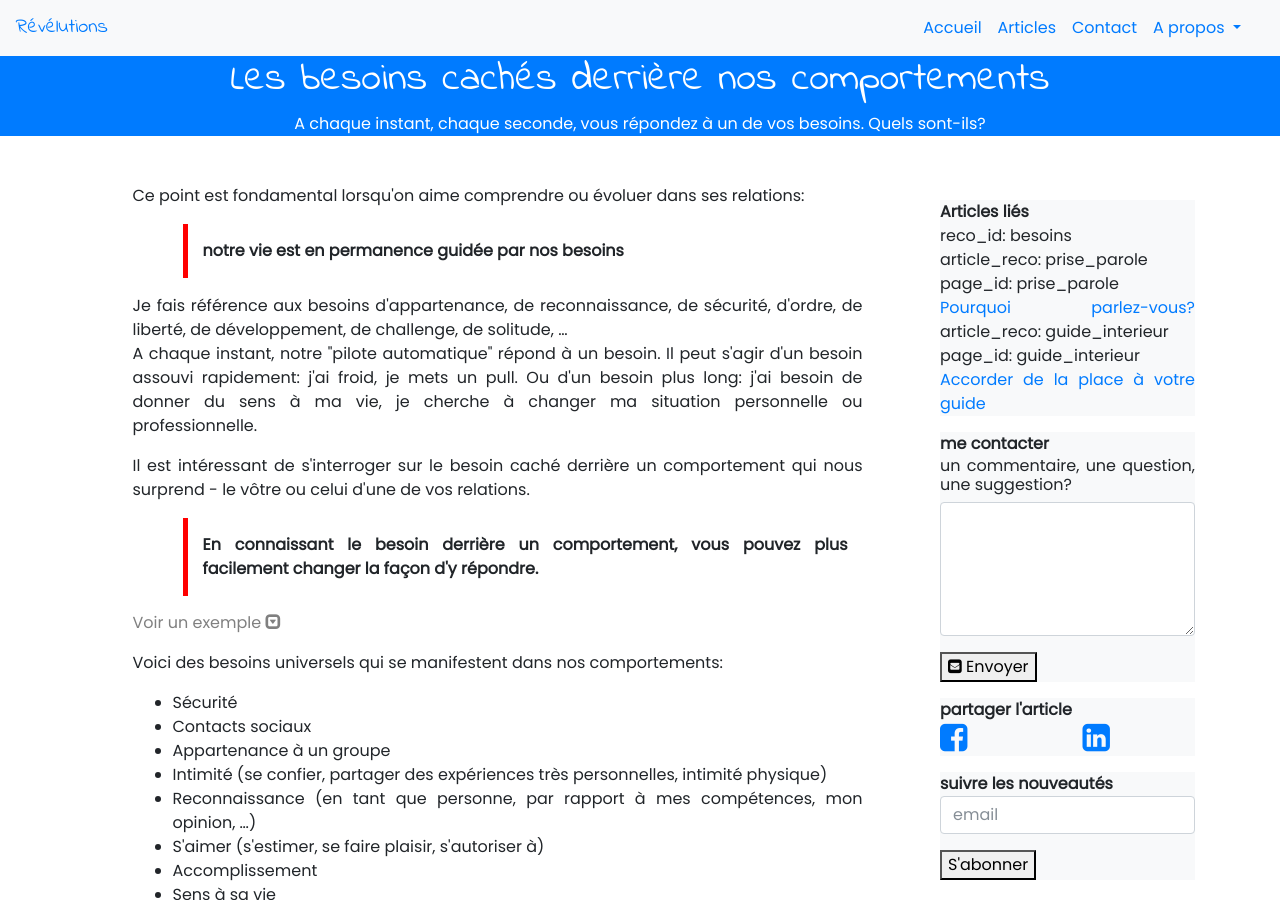
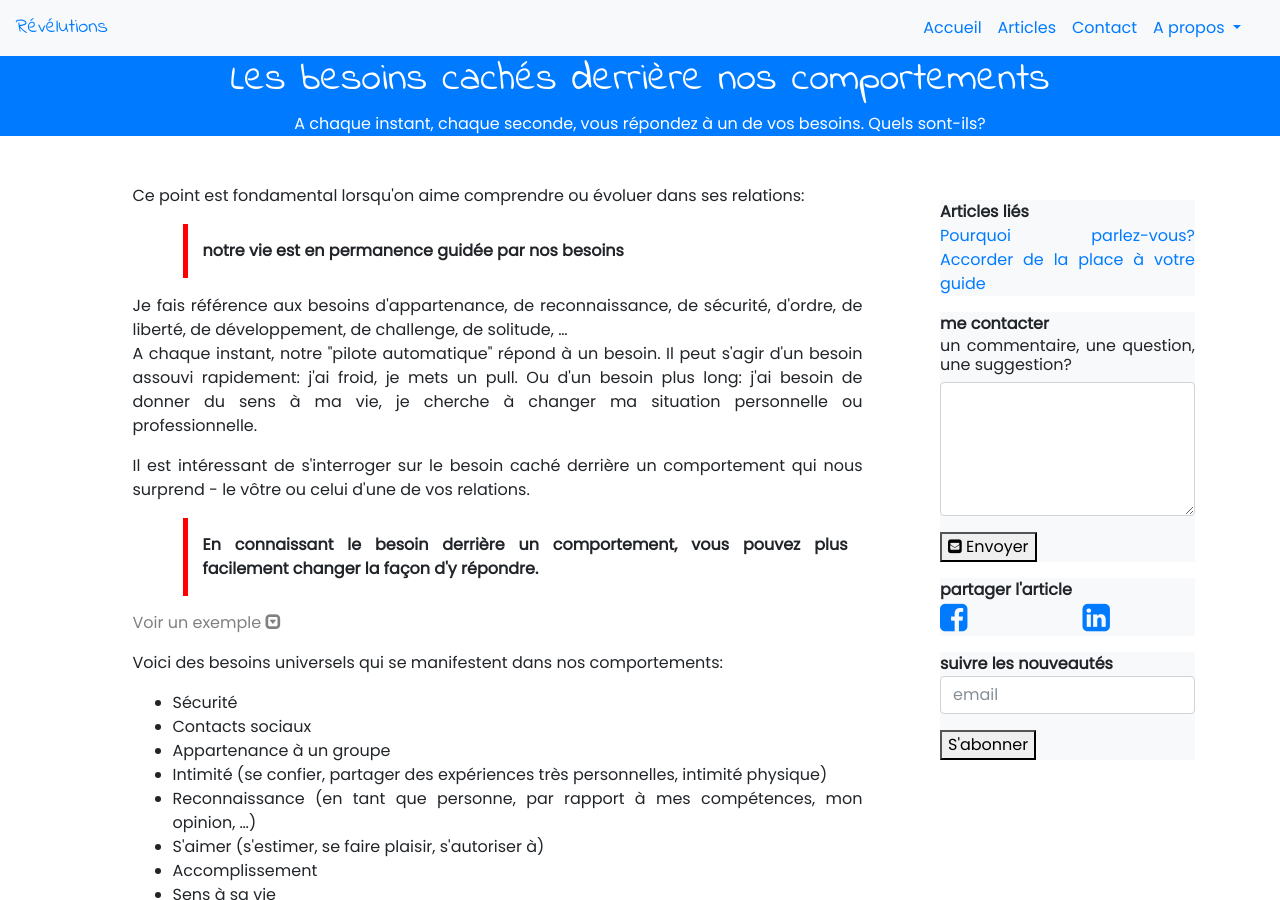
Before and after one commit to OrgaEvolutions/Nathoup.github.io, a Jekyll site: the page built from articles/besoins.html, in a window 1280 px wide and 900 px high. Built offline with Jekyll 4.4.1, drawn with Linux system fonts in a browser that asks for light colours; nearby versions of some CDN libraries; some web fonts are replaced.

Commit message:
Update article.html

```diff
--- a/_layouts/article.html
+++ b/_layouts/article.html
@@ -12,11 +12,8 @@ layout: default
 	   <p><div class="bg-light">
 	     <b>Articles liés</b><br>
 	     {% for reco in site.data.recos_articles %}{% if reco.id==page.id %}
-	     reco_id: {{reco.id}}<br>
 			{% for article_reco in reco.recos %}
-	     			article_reco: {{article_reco.id}}<br>
 	     			{% for page in site.pages %}{% if page.id==article_reco.id %}
-	     				page_id: {{page.id}}<br>
 	     				<a href={{page.url}}>{{page.title}}</a>
 	     			{% endif %}{% endfor %}
 	     		{% endfor %}
```
